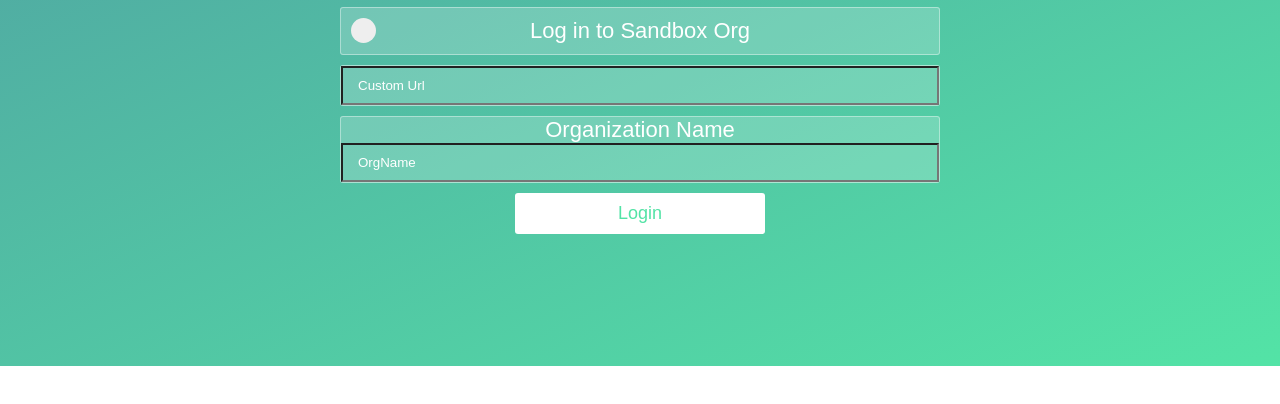
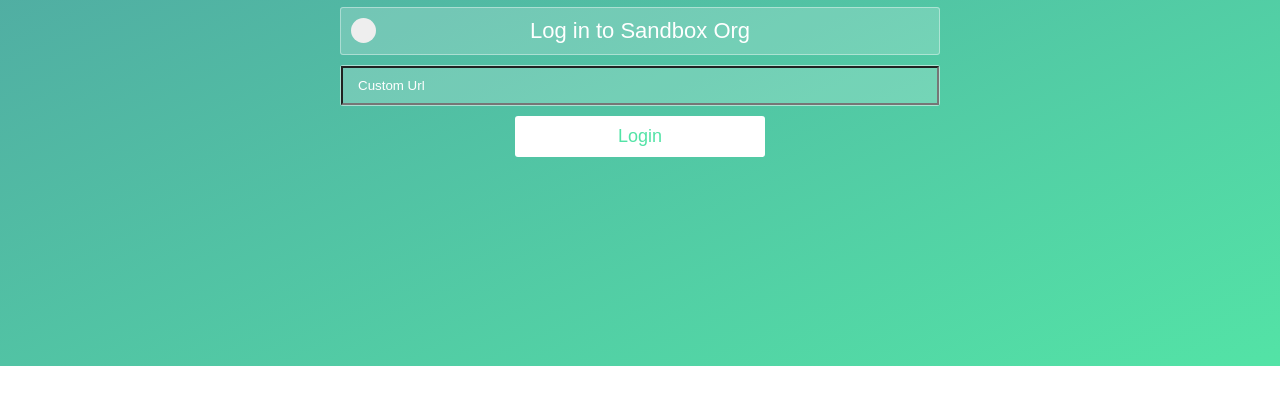
Before and after one commit to sfdcadmbot/GoogleVoice-SFDC, a website: page public/index.html in a window 1280 px wide. Shown: the part 396-800 px from the top of the page. Drawn offline with nearby package versions, Linux system fonts and the light colour scheme; a web font is replaced by a local one.

Commit message:
Update index.html

```diff
--- a/public/index.html
+++ b/public/index.html
@@ -46,9 +46,7 @@
                     <label class="form-group text">
                         <input type="text"  name="orgurl"  placeholder="Custom Url">
                     </label>
-					  <label class="form-group text">Organization Name
-                        <input type="text"  name="OrgName"  placeholder="OrgName" required="true">
-                    </label>
+
                 <button type="submit" id="login-button">Login</button>
             </form>
         </div>
```
